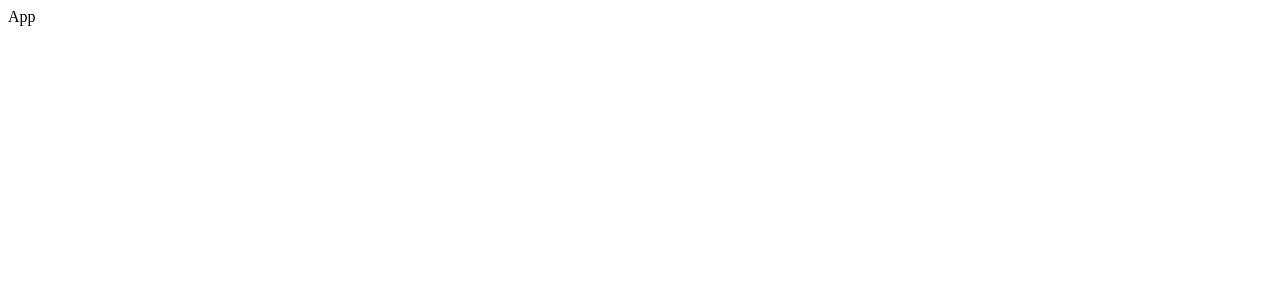
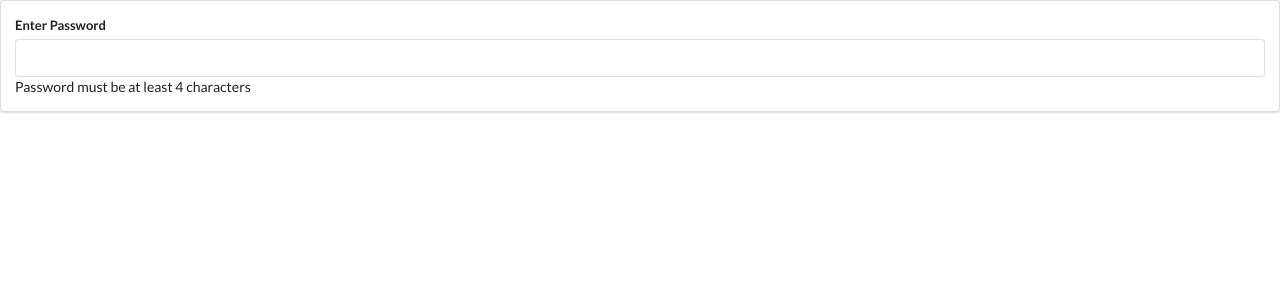
Before and after one commit to GoranAviani/react_coding_exercise_6_receiving_value_from_controlled_elements, a React (Create React App) app: page / in a window 1280 px wide. Shown: the top 300 px of the page. Built offline with nearby package versions, Linux system fonts and the light colour scheme.

Commit message:
exercise 6

```diff
--- a/src/components/App.js
+++ b/src/components/App.js
@@ -1,9 +1,14 @@
 import React from 'react';
+import Validator from "./Validator";
 
 const App = () =>{
     return (
-        <div>
-            App
+         <div>
+            <Validator />
+            <link
+              rel="stylesheet"
+              href="https://cdnjs.cloudflare.com/ajax/libs/semantic-ui/2.4.1/semantic.min.css"
+            />
         </div>
     )
 }
```
